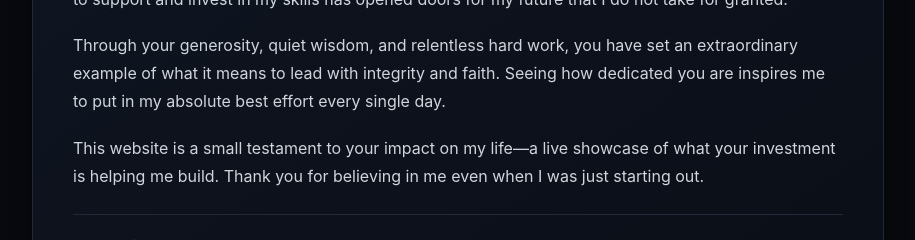
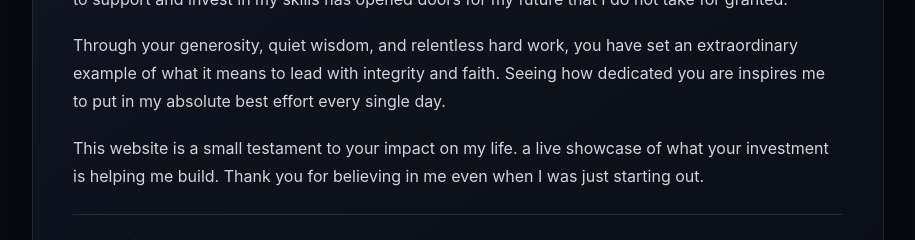
Before and after one commit to mumuniquadri123-max/brother-appreciation, a React (Vite) app: page / in a window 1280 px wide. Shown: the part 1100-1340 px from the top of the page, without its empty margins (182-1097 px from the left). Built offline with nearby package versions, Linux system fonts and the light colour scheme; no server answers; the HTML template or start-up script is replaced by a standard one.

Commit message:
Update text in LetterSection component

```diff
--- a/src/components/LetterSection.jsx
+++ b/src/components/LetterSection.jsx
@@ -18,7 +18,7 @@ function LetterSection() {
             me to put in my absolute best effort every single day.
           </p>
           <p>
-            This website is a small testament to your impact on my life—a live showcase of what your investment
+            This website is a small testament to your impact on my life. a live showcase of what your investment
             is helping me build. Thank you for believing in me even when I was just starting out.
           </p>
         </div>
```
